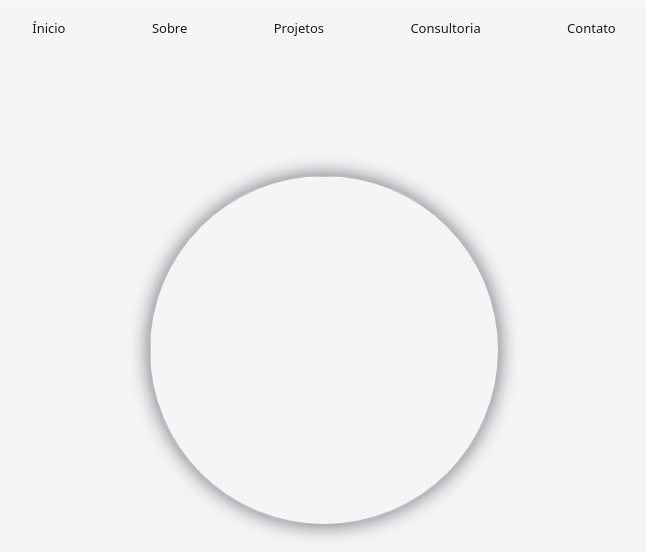
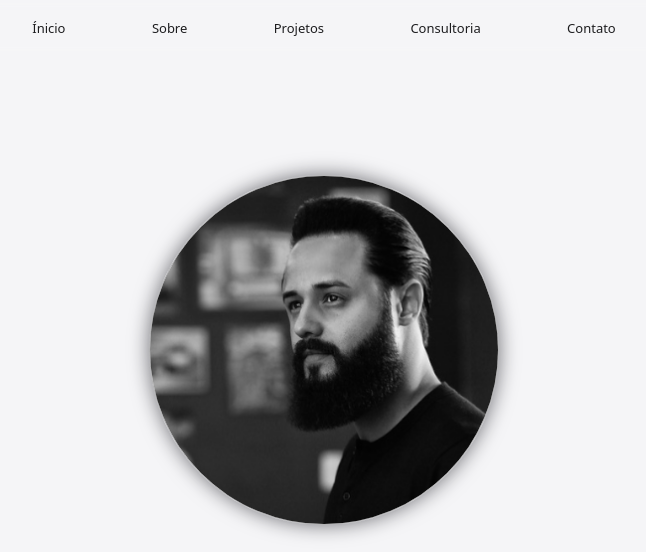
Before and after one commit to guilhermecollim/landingPage, a plain HTML site: page index.html in a window 1280 px wide. Shown: the top 552 px of the page, without its empty margins (316-962 px from the left). Drawn offline with Linux system fonts and the light colour scheme.

Commit message:
Foto de perfil
Correção do caminho da foto de Perfil

```diff
--- a/index.html
+++ b/index.html
@@ -28,7 +28,7 @@
 
     <main id="main" >
 
-        <img id="perfil" src="/htmlecss/Pessoal/landingPage/Perfil.png" alt="" sizes="1290px" srcset="">
+        <img id="perfil" src="/img/Perfil.png" alt="" sizes="1290px" srcset="">
 
         <h1>GUILHERME COLLIM</h1>
         <P>Negócios & Soluções</P>
```
